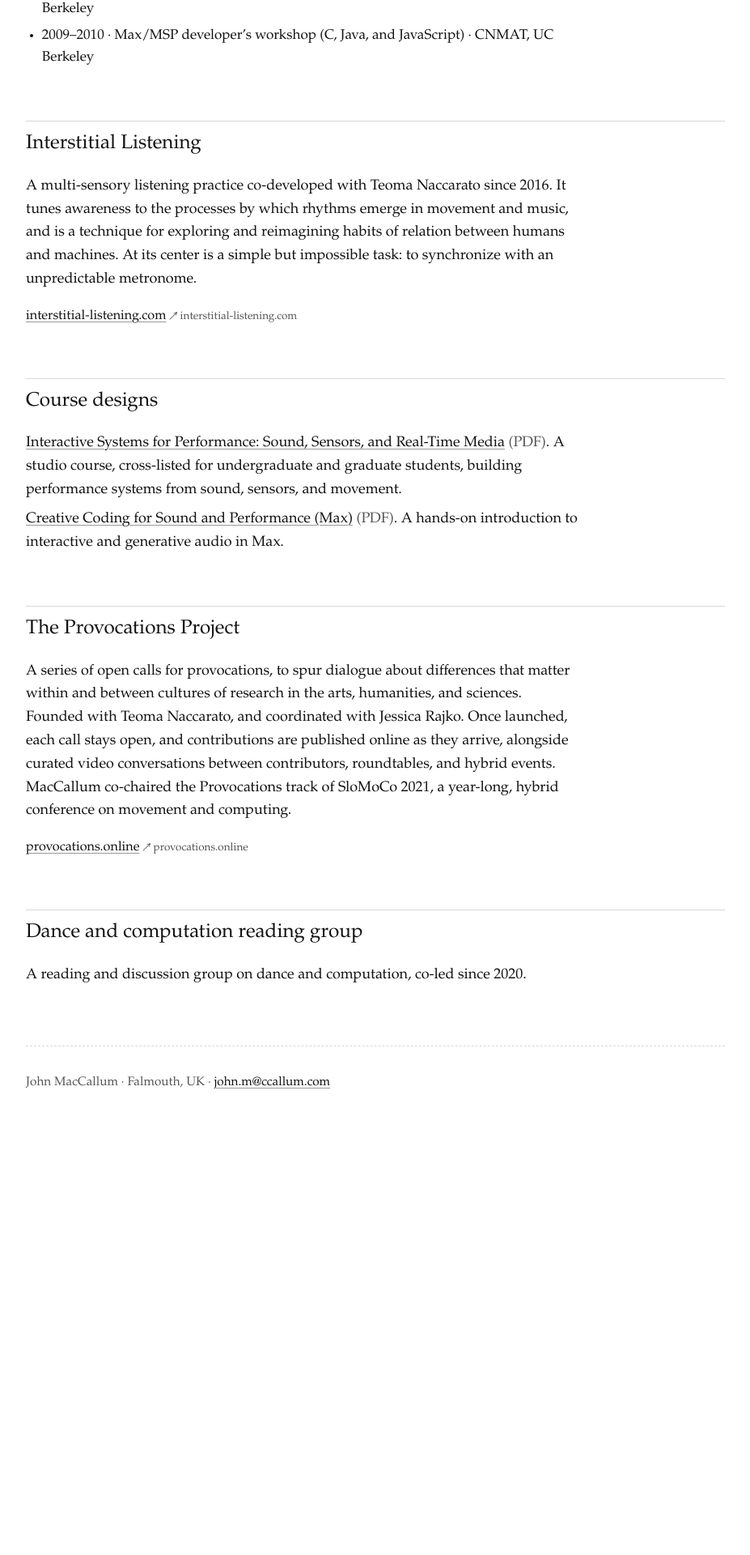
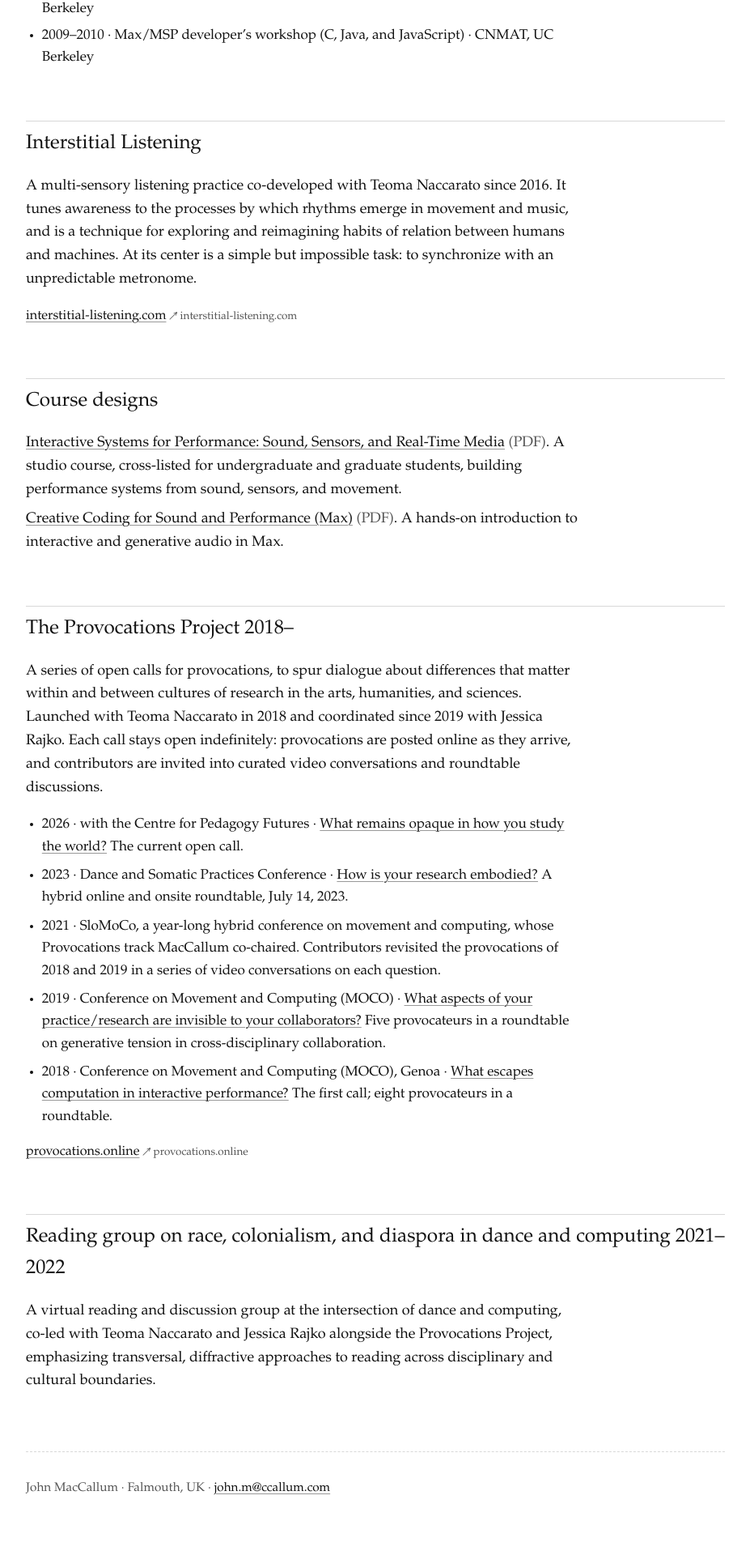
Before and after one commit to maccallum/john-maccallum.com, a Jekyll site: the page built from teaching/index.html, in a window 1280 px wide. Shown: the part 2877-4797 px from the top of the page at 81% size, without its empty margins (176-1103 px from the left). Built offline with Jekyll 4.4.1, drawn with Linux system fonts in a browser that asks for light colours; before the commit the page ends 4296 px from its top, so only the background shows below that.

Commit message:
Teaching: Provocations iterations, reading group

```diff
--- a/assets/css/site.css
+++ b/assets/css/site.css
@@ -216,3 +216,5 @@ ul.plain li { margin: 0.4rem 0; }
 #courses h3 { margin-top: 2rem; margin-bottom: 0; }
 #courses h3 + .meta { margin: 0.1rem 0 0.5rem; font-size: 0.9rem; }
 .about p { max-width: var(--measure); }
+.iterations { padding-left: 1.1rem; font-size: 0.95rem; }
+.iterations li { margin: 0.45rem 0; }
--- a/teaching/index.html
+++ b/teaching/index.html
@@ -89,12 +89,19 @@ description: >-
 </section>
 
 <section id="provocations">
-  <h2>The Provocations Project</h2>
-  <p>A series of open calls for provocations, to spur dialogue about differences that matter within and between cultures of research in the arts, humanities, and sciences. Founded with Teoma Naccarato, and coordinated with Jessica Rajko. Once launched, each call stays open, and contributions are published online as they arrive, alongside curated video conversations between contributors, roundtables, and hybrid events. MacCallum co-chaired the Provocations track of SloMoCo 2021, a year-long, hybrid conference on movement and computing.</p>
+  <h2>The Provocations Project <span class="year">2018–</span></h2>
+  <p>A series of open calls for provocations, to spur dialogue about differences that matter within and between cultures of research in the arts, humanities, and sciences. Launched with Teoma Naccarato in 2018 and coordinated since 2019 with Jessica Rajko. Each call stays open indefinitely: provocations are posted online as they arrive, and contributors are invited into curated video conversations and roundtable discussions.</p>
+  <ul class="iterations">
+    <li><span class="date">2026</span> · with the Centre for Pedagogy Futures · <a href="https://www.provocations.online/practices-of-study/">What remains opaque in how you study the world?</a> The current open call.</li>
+    <li><span class="date">2023</span> · Dance and Somatic Practices Conference · <a href="https://www.provocations.online/researchembodiment/">How is your research embodied?</a> A hybrid online and onsite roundtable, July 14, 2023.</li>
+    <li><span class="date">2021</span> · SloMoCo, a year-long hybrid conference on movement and computing, whose Provocations track MacCallum co-chaired. Contributors revisited the provocations of 2018 and 2019 in a series of video conversations on each question.</li>
+    <li><span class="date">2019</span> · Conference on Movement and Computing (MOCO) · <a href="https://provocations.online/invisibilityincollaboration/">What aspects of your practice/research are invisible to your collaborators?</a> Five provocateurs in a roundtable on generative tension in cross-disciplinary collaboration.</li>
+    <li><span class="date">2018</span> · Conference on Movement and Computing (MOCO), Genoa · <a href="https://provocations.online/whatescapescomputation/">What escapes computation in interactive performance?</a> The first call; eight provocateurs in a roundtable.</li>
+  </ul>
   <p class="sw-links"><a href="https://provocations.online">provocations.online</a> {% include external.html url="https://provocations.online" %}</p>
 </section>
 
 <section id="reading-group">
-  <h2>Dance and computation reading group</h2>
-  <p>A reading and discussion group on dance and computation, co-led since 2020.</p>
+  <h2>Reading group on race, colonialism, and diaspora in dance and computing <span class="year">2021–2022</span></h2>
+  <p>A virtual reading and discussion group at the intersection of dance and computing, co-led with Teoma Naccarato and Jessica Rajko alongside the Provocations Project, emphasizing transversal, diffractive approaches to reading across disciplinary and cultural boundaries.</p>
 </section>
```
